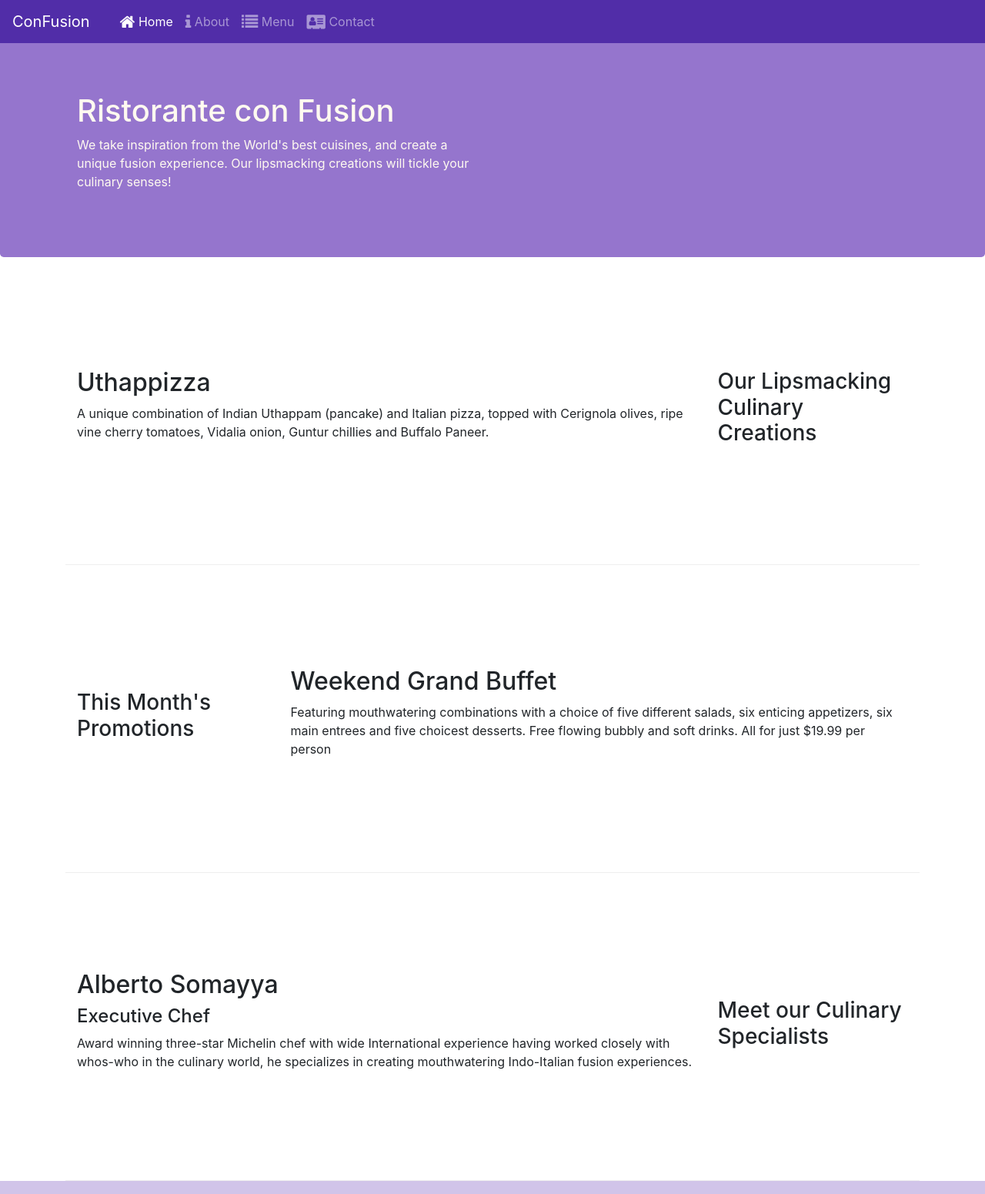
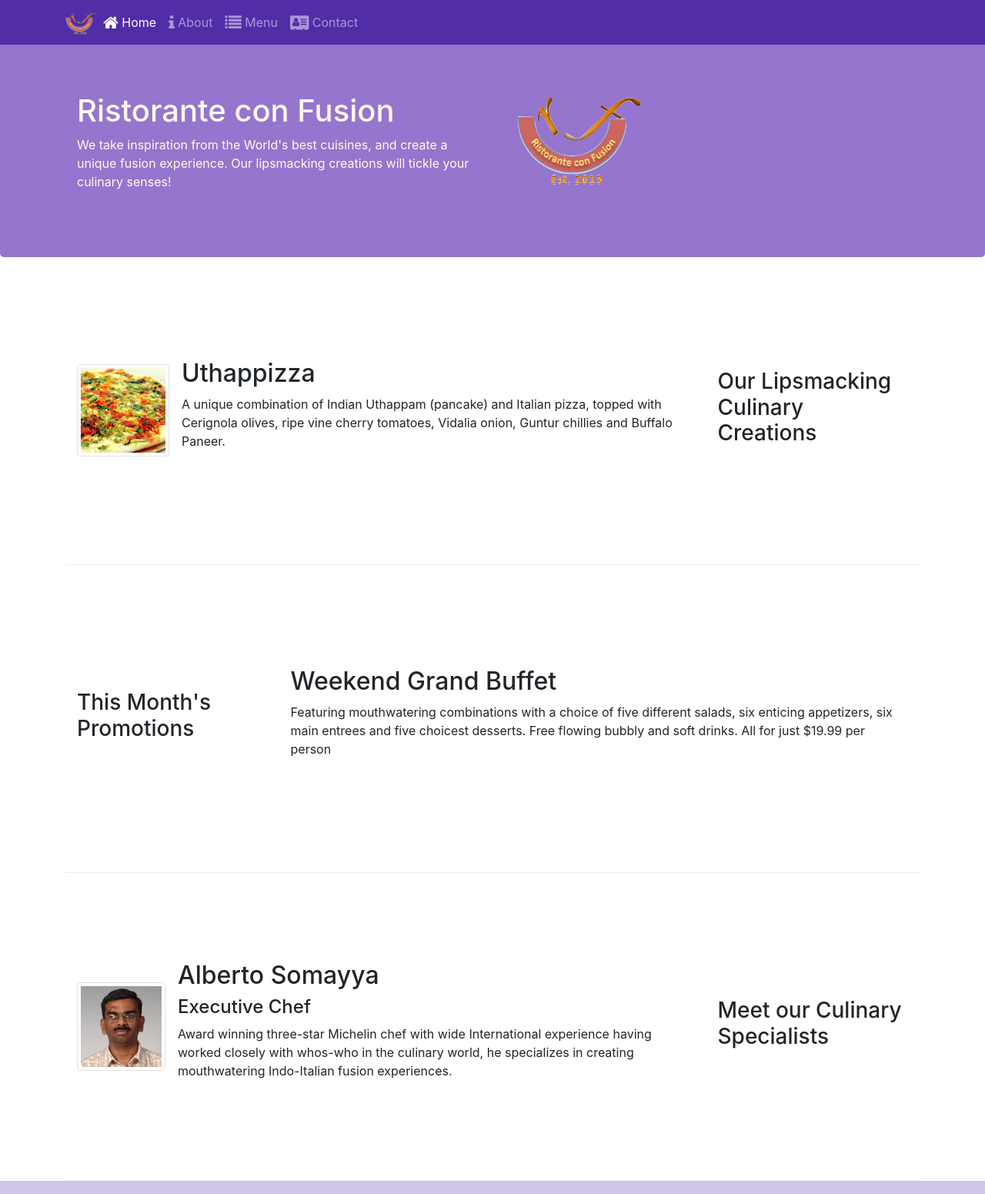
Before and after one commit to Shreyansh-Rai/BootstrapCoursera, a website: page index.html in a window 1280 px wide. Shown: the top 1551 px of the page at 77% size. Drawn offline with nearby package versions, Linux system fonts and the light colour scheme.

Commit message:
Images and Media

```diff
--- a/index.html
+++ b/index.html
@@ -16,21 +16,21 @@
 </head>
 
 <body>
-    <nav class ="navbar navbar-dark navbar-expand-sm fixed-top">
-        <a class="navbar-brand" href="#">ConFusion</a>
+    <nav class="navbar navbar-dark navbar-expand-sm fixed-top">
         <div class="container">
+            <button class="navbar-toggler" type="button" data-toggle="collapse" data-target="#Navbar">
+                <span class="navbar-toggler-icon"></span>
+            </button>
+            <a class="navbar-brand mr-auto" href="#"><img src="img/logo.png" height="30" width="41"></a>
             <div class="collapse navbar-collapse" id="Navbar">
                 <ul class="navbar-nav mr-auto">
-                    <li class="nav-item active"><a class="nav-link" href="#"><span class="fa fa-home fa-lg"></span> Home</a></li>
-                    <li class="nav-item"><a class="nav-link" href="./aboutus.html"><span class="fa fa-info fa-lg"></span> About</a></li>
-                    <li class="nav-item"><a class="nav-link" href="#"><span class="fa fa-list fa-lg"></span> Menu</a></li>
-                    <li class="nav-item"><a class="nav-link" href="./contactus.html"><span class="fa fa-address-card fa-lg"></span> Contact</a></li>
+                        <li class="nav-item active"><a class="nav-link" href="#"><span class="fa fa-home fa-lg"></span> Home</a></li>
+                        <li class="nav-item"><a class="nav-link" href="./aboutus.html"><span class="fa fa-info fa-lg"></span> About</a></li>
+                        <li class="nav-item"><a class="nav-link" href="#"><span class="fa fa-list fa-lg"></span> Menu</a></li>
+                        <li class="nav-item"><a class="nav-link" href="./contactus.html"><span class="fa fa-address-card fa-lg"></span> Contact</a></li>
                 </ul>
             </div>
         </div>
-        <button class="navbar-toggler" type="button" data-toggle="collapse" data-target="#Navbar">
-            <span class="navbar-toggler-icon"></span>
-        </button>
     </nav>
     <header class="jumbotron">
         <div class="container">
@@ -40,7 +40,9 @@
                     <p>We take inspiration from the World's best cuisines, and create a unique fusion experience. Our lipsmacking creations will tickle your culinary senses!</p>
                 </div>
                 <div class = "col-12 col-sm-6">
-                    <!-- for logo -->
+                    <div class="col-12 col-sm align-self-center">
+                        <img src="img/logo.png" class="img-fluid">
+                    </div>
                 </div>
             </div>
         </div>
@@ -52,8 +54,17 @@
                 <h3>Our Lipsmacking Culinary Creations</h3>
             </div>
             <div class = "col col-sm col-md order-sm-first">
-                <h2>Uthappizza</h2>
-                <p>A unique combination of Indian Uthappam (pancake) and Italian pizza, topped with Cerignola olives, ripe vine cherry tomatoes, Vidalia onion, Guntur chillies and Buffalo Paneer.</p>
+                <div class="media">
+                    <img class="d-flex mr-3 img-thumbnail align-self-center"
+                            src="img/uthappizza.png" alt="Uthappizza">
+                    <div class="media-body">
+                        <h2 class="mt-0">Uthappizza</h2>
+                        <p class="d-none d-sm-block">A unique combination of Indian Uthappam (pancake) and
+                            Italian pizza, topped with Cerignola olives, ripe vine
+                            cherry tomatoes, Vidalia onion, Guntur chillies and
+                            Buffalo Paneer.</p>
+                    </div>
+                </div>
             </div>
         </div>
 
@@ -73,9 +84,22 @@
                 <h3>Meet our Culinary Specialists</h3>
             </div>
             <div class="col col-sm col-md order-sm-first">
-                <h2>Alberto Somayya</h2>
-                <h4>Executive Chef</h4>
-                <p>Award winning three-star Michelin chef with wide International experience having worked closely with whos-who in the culinary world, he specializes in creating mouthwatering Indo-Italian fusion experiences. </p>
+                <div class="media">
+                    <!-- in a media card you use d flex and mr right for resposive image and the right margin to be correct
+                    then comes the image for the media card and that is alberto here this is followed by what is called
+                    the media body or the content of the media card. again mt 0 means no top margin.-->
+                    <img class="d-flex mr-3 img-thumbnail align-self-center"
+                            src="img/alberto.png" alt="Alberto Somayya">
+                    <div class="media-body">
+                        <h2 class="mt-0">Alberto Somayya</h2>
+                        <h4>Executive Chef</h4>
+                        <p class="d-none d-sm-block">Award winning three-star Michelin chef with wide
+                            International experience having worked closely with
+                            whos-who in the culinary world, he specializes in
+                            creating mouthwatering Indo-Italian fusion experiences.
+                            </p>
+                    </div>
+                </div>
             </div>
         </div>
     </div>
```
Also changed, not shown: aboutus.html (+12 -9 lines), contactus.html (+4 -1 lines), img/alberto.png (added), img/buffet.png (added), img/logo.png (added), img/uthappizza.png (added), 1 other file.
